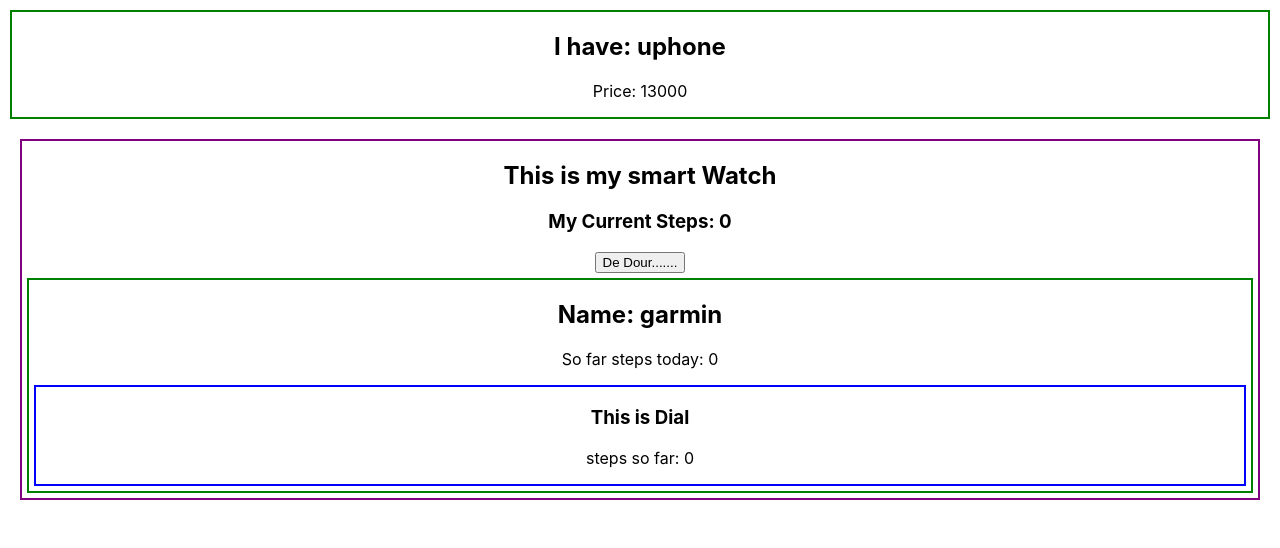
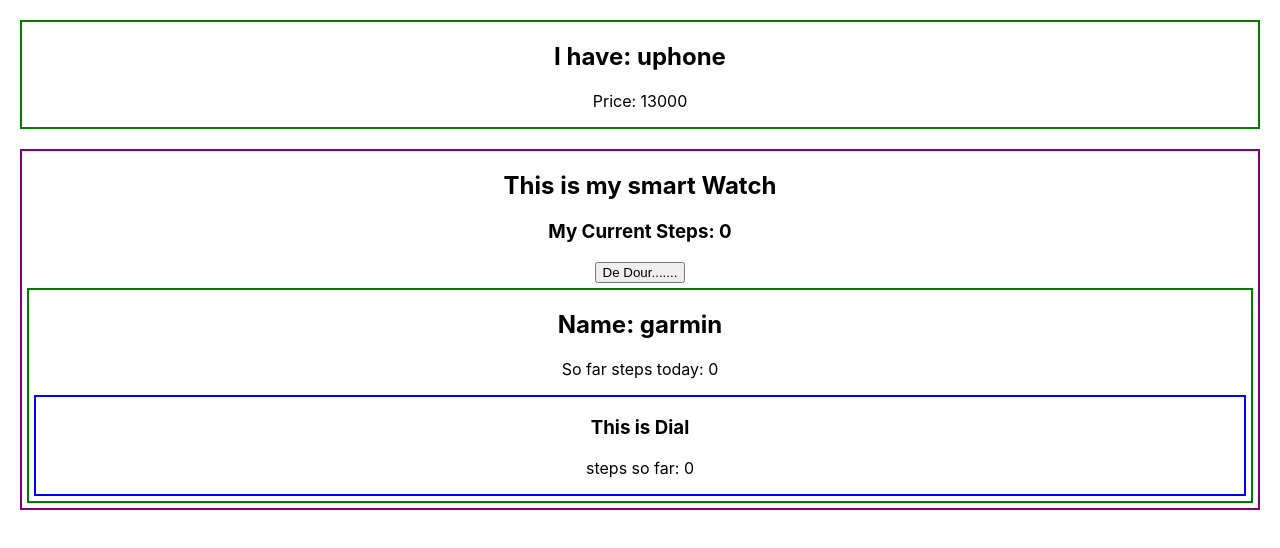
Before and after one commit to arfan36/day-77_m-47_how-react-works_september-22, a React (Create React App) app: page / in a window 1280 px wide. Shown: the top 548 px of the page. Built offline with nearby package versions, Linux system fonts and the light colour scheme.

Commit message:
simple update

```diff
--- a/src/components/Device/Device.js
+++ b/src/components/Device/Device.js
@@ -3,7 +3,7 @@ import DeviceDetail from '../DeviceDetail/DeviceDetail';
 
 const Device = (props) => {
     return (
-        <div style={{border: "2px solid green", margin: "10px"}}>
+        <div style={{border: "2px solid green", margin: "20px"}}>
             <h2>I have: {props.name}</h2>
             <DeviceDetail price={props.price}></DeviceDetail>
         </div>
```
